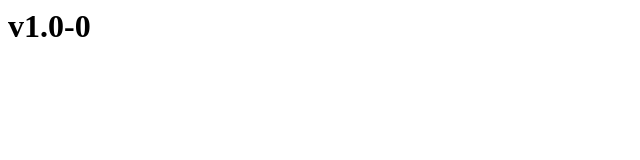
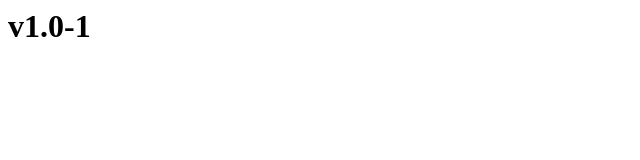
Before and after one commit to marceloweb/exp-cd, a plain HTML site: page app-demo/index.html in a window 1280 px wide. Shown: the full height of the page, 0-640 px from the left. Drawn offline with Linux system fonts and the light colour scheme.

Commit message:
- new version

```diff
--- a/app-demo/index.html
+++ b/app-demo/index.html
@@ -4,5 +4,5 @@
 	</head>
 
 	<body>
-		<h1>v1.0-0</h1>
+		<h1>v1.0-1</h1>
 </html>
```
Also changed, not shown: 1 other file.
